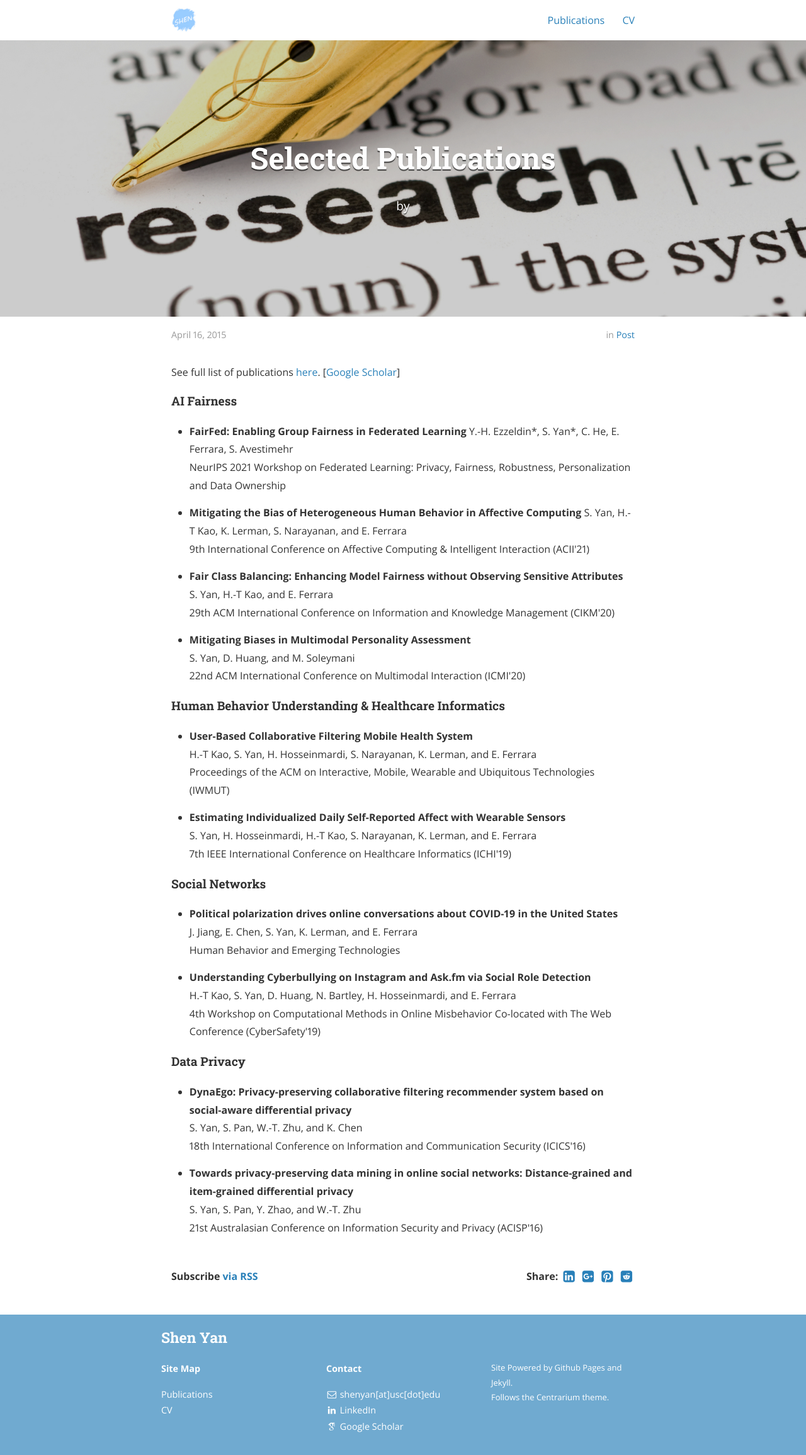
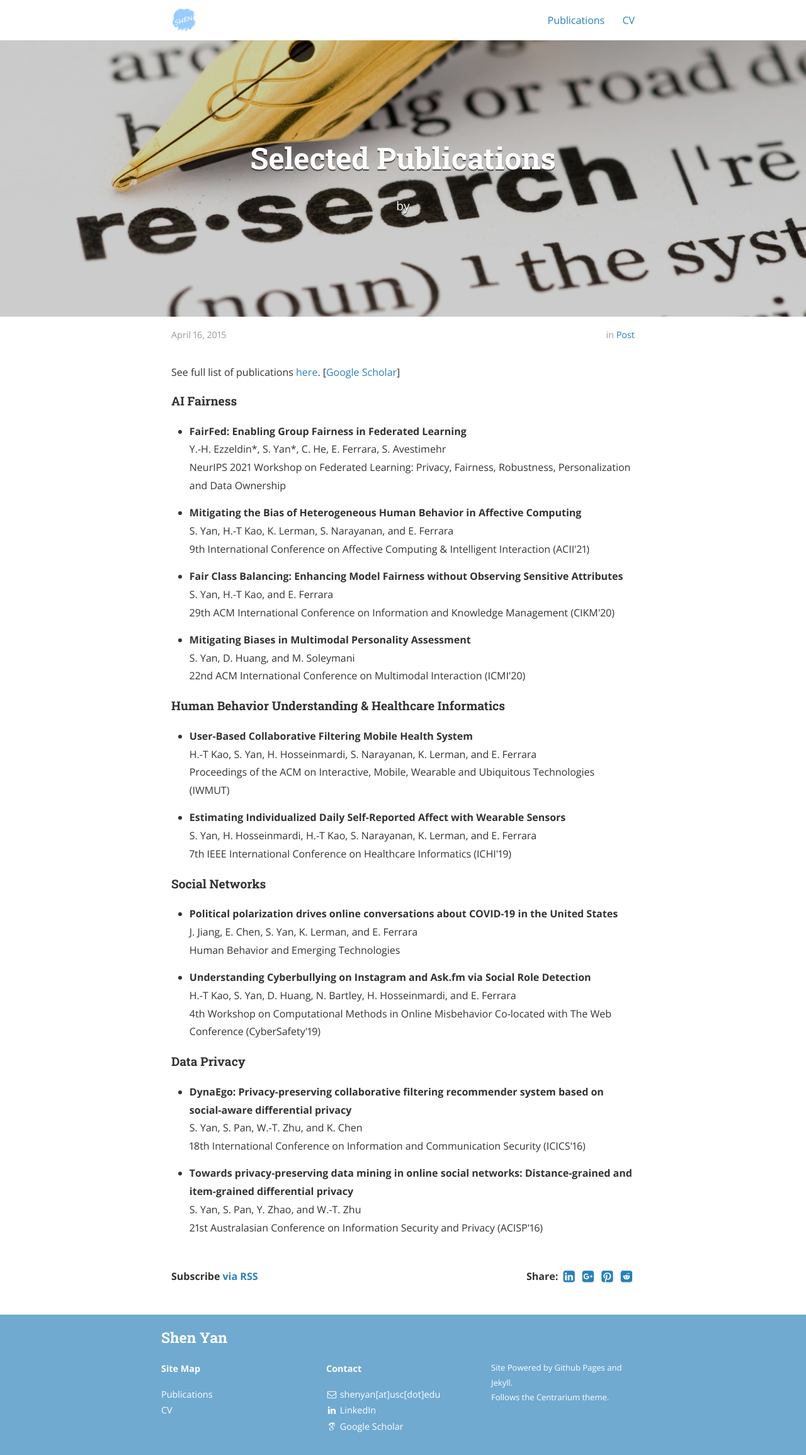
Before and after one commit to yanshentracy/page, a Jekyll site: the page built from _posts/2015-04-19-publication.markdown, in a window 1280 px wide. Shown: the whole page at 63% size. Built offline with Jekyll 4.4.1, drawn with Linux system fonts in a browser that asks for light colours; nearby versions of some CDN libraries; some web fonts are replaced.

```diff
--- a/_posts/2015-04-19-publication.markdown
+++ b/_posts/2015-04-19-publication.markdown
@@ -9,11 +9,11 @@ cover:  "/assets/publication.jpg"
 See full list of publications <a href="/page/publications/">here</a>. [<a href="https://scholar.google.com/citations?user=U_9LopYAAAAJ&hl=en&oi=sra)">Google Scholar</a>]
 
 #### AI Fairness
-- <p><strong> FairFed: Enabling Group Fairness in Federated Learning </strong>
+- <p><strong> FairFed: Enabling Group Fairness in Federated Learning </strong><br/>
 Y.-H. Ezzeldin*, S. Yan*, C. He, E. Ferrara, S. Avestimehr<br/>
 NeurIPS 2021 Workshop on Federated Learning: Privacy, Fairness, Robustness, Personalization and Data Ownership</p>
 
-- <p><strong> Mitigating the Bias of Heterogeneous Human Behavior in Affective Computing </strong>
+- <p><strong> Mitigating the Bias of Heterogeneous Human Behavior in Affective Computing </strong><br/>
 S. Yan, H.-T Kao, K. Lerman, S. Narayanan, and E. Ferrara<br/>
 9th International Conference on Affective Computing & Intelligent Interaction (ACII'21)</p>
 
```
